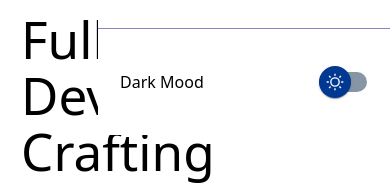
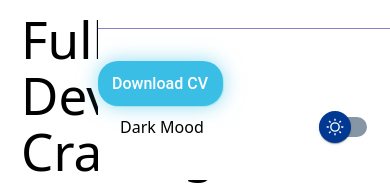
Before and after one commit to yazankh98/portofilofront, a React (Vite) app: page / in a window 390 px wide. Both pictures are taken after a click on the picture 361 px from the left and 23 px from the top of the page. Shown: the part 330-515 px from the top of the page. Built offline with nearby package versions, Linux system fonts and the light colour scheme.

Commit message:
portofilo

```diff
--- a/src/components/NavBar/NavBar.jsx
+++ b/src/components/NavBar/NavBar.jsx
@@ -38,7 +38,7 @@ const NavBar = () => {
                         </ul>
                     </div>
                     <div>
-                    <DownloadCv/>
+                        <DownloadCv />
                     </div>
                 </div>
                 <div onClick={() => {
@@ -85,7 +85,9 @@ const NavBar = () => {
 
                     </ul>
                     <div className="navMobileLine"></div> <br />
-
+                    <div>
+                        <DownloadCv />
+                    </div>
                     <div className="togle" >
                         <p style={{ color: 'black' }}  >Dark Mood</p>
                         <label className="ui-switch"  >
```
